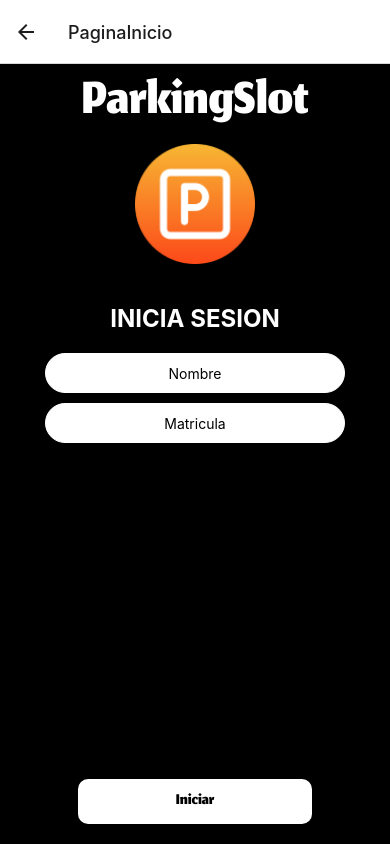
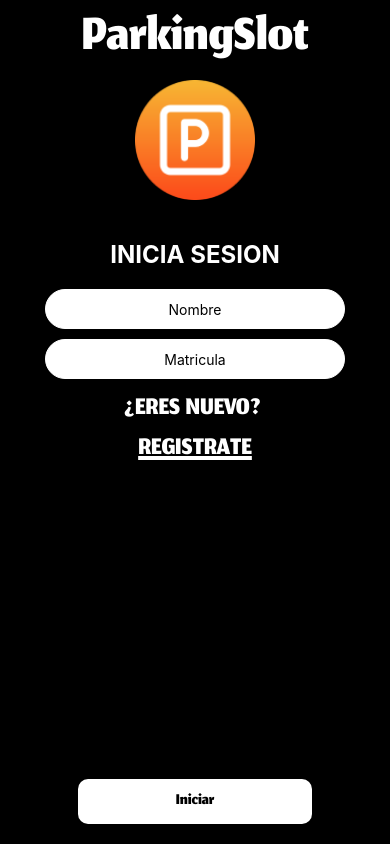
Before and after one commit to secondglitter/Maquetado-Movil, a React Native app: screen /PaginaInicio in a window 390 px wide. Built offline with nearby package versions, Linux system fonts and the light colour scheme.

Commit message:
Se actualizo las rutas y diseño

```diff
--- a/App.js
+++ b/App.js
@@ -20,13 +20,12 @@ const App = () => {
   return (
     <AuthProvider>
       <NavigationContainer>
-        <Stack.Navigator initialRouteName="SI">
-          <Stack.Screen name="SI" component={SI} />
-          <Stack.Screen name="PaginaInicio" component={PaginaInicio} />
-          <Stack.Screen name="PaginaRegistro" component={PaginaRegistro} />
-          <Stack.Screen name="Inicio" component={Estacionamiento} />
-          <Stack.Screen name="Estacionamiento" component={Inicio} />
-          <Stack.Screen name="MiLugar" component={MiLugar} />
+        <Stack.Navigator initialRouteName="PaginaInicio" >
+          <Stack.Screen name="PaginaInicio" options={{headerShown:false}} component={PaginaInicio} />
+          <Stack.Screen name="PaginaRegistro" options={{headerShown:false}} component={PaginaRegistro} />
+          <Stack.Screen name="Inicio" options={{headerShown:false}} component={Estacionamiento} />
+          <Stack.Screen name="Estacionamiento" options={{headerShown:false}} component={Inicio} />
+          <Stack.Screen name="MiLugar" options={{headerShown:false}} component={MiLugar} />
         </Stack.Navigator>
       </NavigationContainer>
     </AuthProvider>
--- a/view/API/API.js
+++ b/view/API/API.js
@@ -1,7 +1,7 @@
 import axios from "axios";
 
 const API = axios.create({
-    baseURL: "http://10.10.61.50:3000"
+    baseURL: "http://10.10.53.65:3000"
 });
 
 const API_Metods = {
--- a/view/Inicio.js
+++ b/view/Inicio.js
@@ -4,14 +4,10 @@ import tw from 'twrnc';
 import useUserStore from './Auth/AuthGlobal';
 import MenuModal from './Componente/ModalMenu';
 
-const App = () => {
+const App = ({navigation}) => {
   const [ModoOscuro, setModoOscuro] = useState(false);
   const userData = useUserStore((state) => state.userData);
 
-
-  const toggleModoOscuro = () => {
-    setModoOscuro(!ModoOscuro);
-  };
 
   return (
     <View style={[tw`flex-1 justify-center items-center`, ModoOscuro ? tw`bg-gray-400` : tw`bg-white`]}>
@@ -22,13 +18,13 @@ const App = () => {
           source={require('../assets/imagen.jpeg')}
         />
 
-          <View style={tw`py-5 items-center`}>
-            <Text style={tw`text-xl font-bold text-gray-800 dark:text-white`}>{userData.nombre}</Text>
-            <Text style={tw`text-sm text-gray-700 dark:text-gray-200`}>{userData.matricula}</Text>
-          </View>
+        <View style={tw`py-5 items-center`}>
+          <Text style={tw`text-xl font-bold text-gray-800 dark:text-white`}>{userData.nombre}</Text>
+          <Text style={tw`text-sm text-gray-700 dark:text-gray-200`}>{userData.matricula}</Text>
+        </View>
 
-        <TouchableOpacity onPress={toggleModoOscuro} style={tw`bg-gray-500 px-4 py-2 rounded-md mb-4`}>
-          <Text style={tw`text-white`}>Cambiar fondo</Text>
+        <TouchableOpacity onPress={() => navigation.navigate('Inicio')} style={tw`bg-gray-500 px-4 py-2 rounded-md mb-4`}>
+          <Text style={tw`text-white`} >Volver</Text>
         </TouchableOpacity>
       </View>
     </View>
--- a/view/PaginaInicio.js
+++ b/view/PaginaInicio.js
@@ -57,7 +57,12 @@ export default function PaginaInicio({ navigation }) {
           value={matricula}
           onChangeText={setMatricula}
         />
+        <Text style={styles.welcome}>¿ERES NUEVO? </Text>
+        <TouchableOpacity>
+        <Text style={styles.welcome_2} onPress={() => navigation.navigate('PaginaRegistro')}>REGISTRATE</Text>
+        </TouchableOpacity>
       </View>
+
       <TouchableOpacity style={styles.button_individual} onPress={handleLogin}>
         <Text style={styles.buttonText}>Iniciar</Text>
       </TouchableOpacity>
@@ -68,6 +73,7 @@ export default function PaginaInicio({ navigation }) {
 
 const styles = StyleSheet.create({
   container: {
+
     flex: 1,
     backgroundColor: 'black',
     alignItems: 'center',
@@ -77,6 +83,18 @@ const styles = StyleSheet.create({
     fontFamily: 'CustomFont',
     color: 'white',
     fontSize: 80,
+  },
+  welcome: {
+    fontFamily: 'CustomFont',
+    color: 'white',
+    fontSize: 40,
+  },
+  welcome_2: {
+    fontFamily: 'CustomFont',
+    color: 'white',
+    fontSize: 40,
+    marginBottom: 20,
+    textDecorationLine: 'underline'
   },
   title: {
     fontSize: 24,
--- a/view/PaginaRegistro.js
+++ b/view/PaginaRegistro.js
@@ -61,6 +61,10 @@ export default function PaginaRegistro({navigation}) {
           value={matricula}
           onChangeText={setMatricula}
         />
+         <Text style={styles.Log}>¿Ya tienes cuenta?</Text>
+      <TouchableOpacity onPress={() => navigation.navigate('PaginaInicio')}>
+      <Text style={styles.Log_2}>Inicia Sesion</Text>
+      </TouchableOpacity>
       </View>
       <TouchableOpacity style={styles.button_individual} onPress={HandleRegistro}>
         <Text style={styles.buttonText}>Registrar</Text>
@@ -81,6 +85,18 @@ const styles = StyleSheet.create({
     fontFamily: 'CustomFont',
     color: 'white',
     fontSize: 80,
+  },
+  Log:{
+    fontFamily: 'CustomFont',
+    color: 'white',
+    fontSize: 40,
+  },
+  Log_2:{
+    fontFamily: 'CustomFont',
+    color: 'white',
+    fontSize: 40,
+    marginBottom:17,
+    textDecorationLine: 'underline'
   },
   title: {
     fontSize: 24,
```
